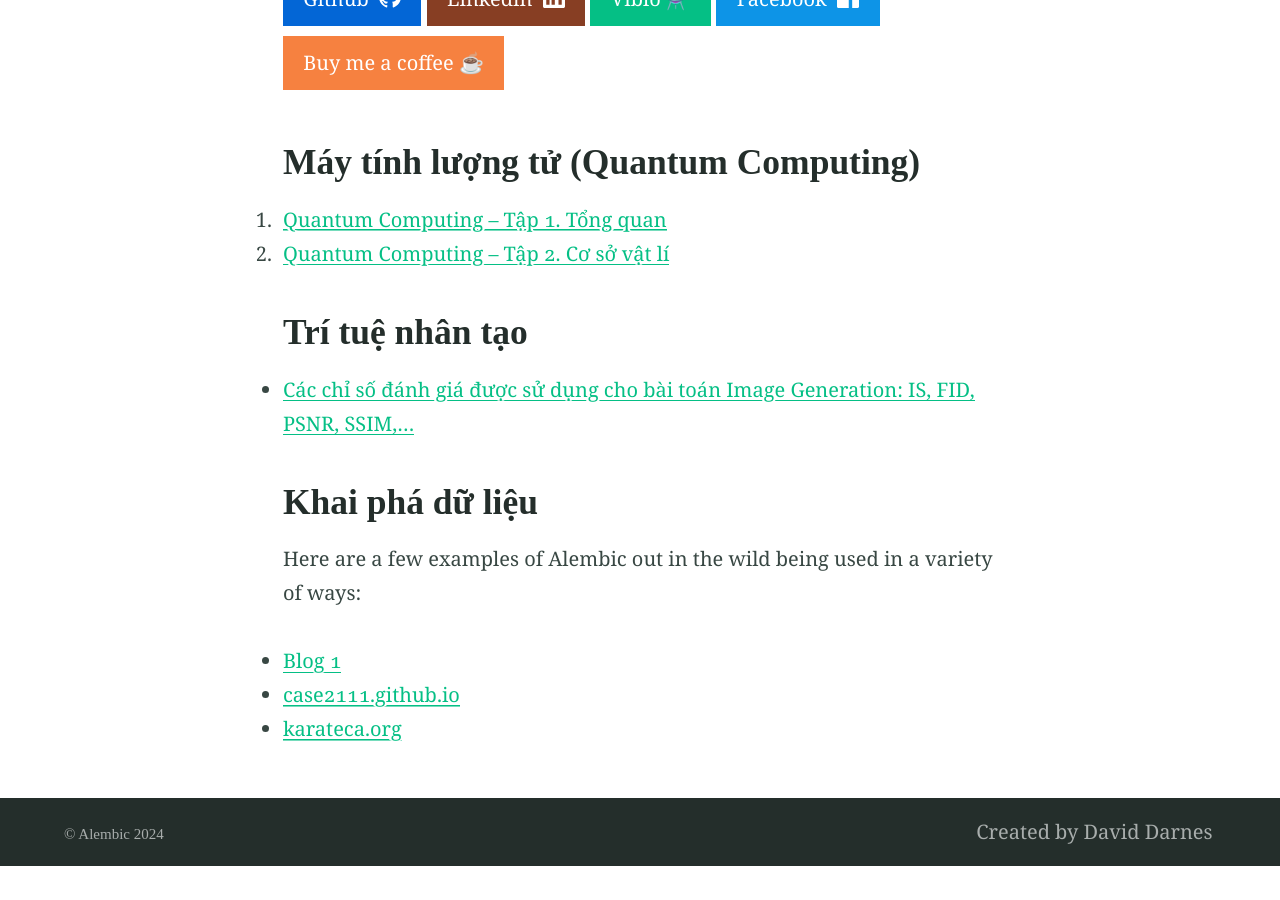
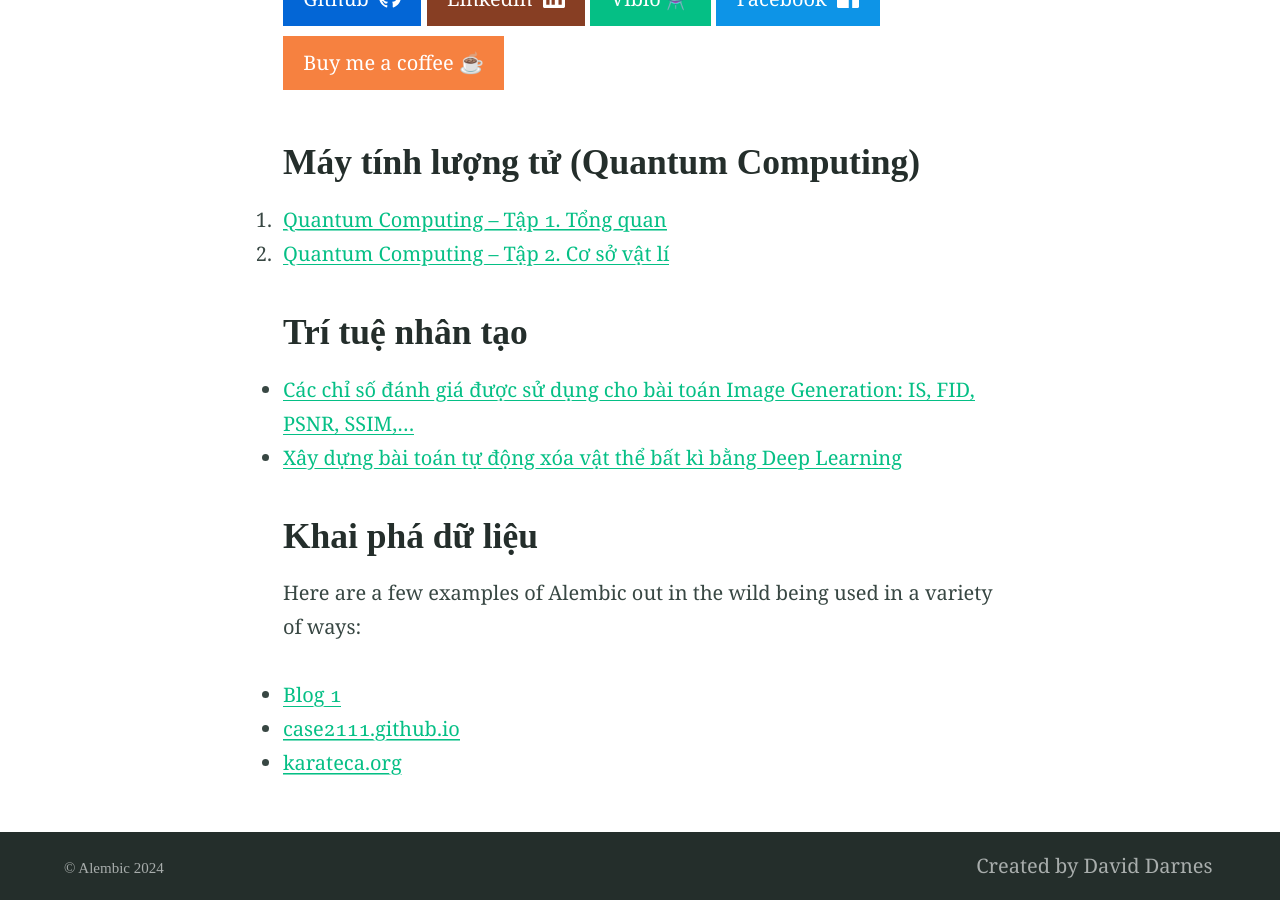
Before and after one commit to daviddarnes/alembic, a Jekyll site: the page built from index.md, in a window 1280 px wide and 900 px high, scrolled down 949 px. Built offline with Jekyll 4.4.1, drawn with Linux system fonts in a browser that asks for light colours; before the commit the page ends 1815 px from its top, so only the background shows below that.

Commit message:
Update index.md

```diff
--- a/index.md
+++ b/index.md
@@ -19,6 +19,7 @@ Hi vọng, dù bạn là người mới bắt đầu hoặc là một chuyên gi
 
 ## Trí tuệ nhân tạo
 - [Các chỉ số đánh giá được sử dụng cho bài toán Image Generation: IS, FID, PSNR, SSIM,...](./_posts/2024-04-20-chi-so-danh-gia.md)
+- [Xây dựng bài toán tự động xóa vật thể bất kì bằng Deep Learning](./_posts/2024-04-21-object-remover.md)
 
 ## Khai phá dữ liệu
 
```
